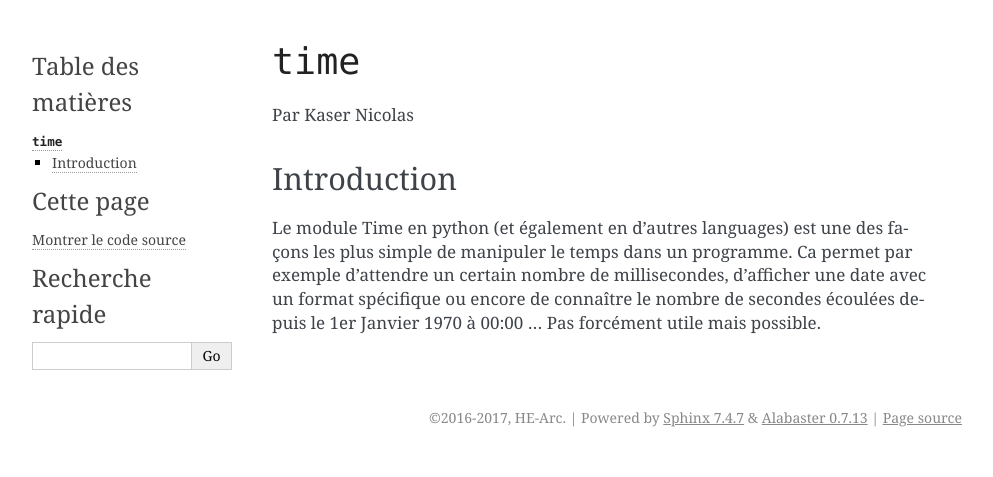
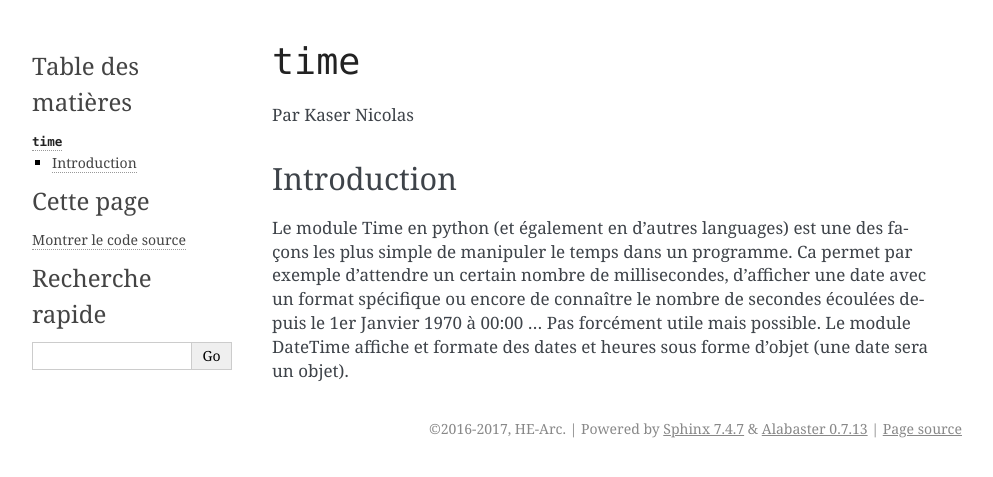
Before and after one commit to HE-Arc/livre-python, a Sphinx documentation site: the page built from source/time/index.rst, in a window 1280 px wide. Shown: the top 477 px of the page, without its empty margins (148-1141 px from the left). Built offline with Sphinx 7.4.7, drawn with Linux system fonts in a browser that asks for light colours.

Commit message:
Update index.rst

```diff
--- a/source/time/index.rst
+++ b/source/time/index.rst
@@ -11,3 +11,4 @@ Par Kaser Nicolas
 Introduction
 --------------
 Le module Time en python (et également en d'autres languages) est une des façons les plus simple de manipuler le temps dans un programme. Ca permet par exemple d'attendre un certain nombre de millisecondes, d'afficher une date avec un format spécifique ou encore de connaître le nombre de secondes écoulées depuis le 1er Janvier 1970 à 00:00 ... Pas forcément utile mais possible.
+Le module DateTime affiche et formate des dates et heures sous forme d'objet (une date sera un objet).
```
